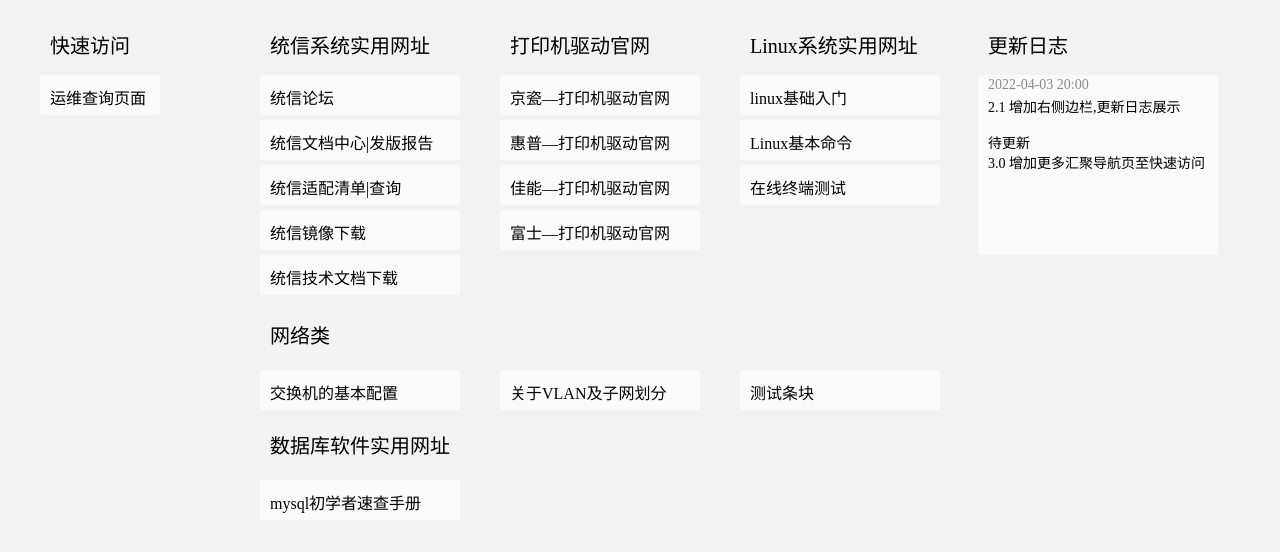
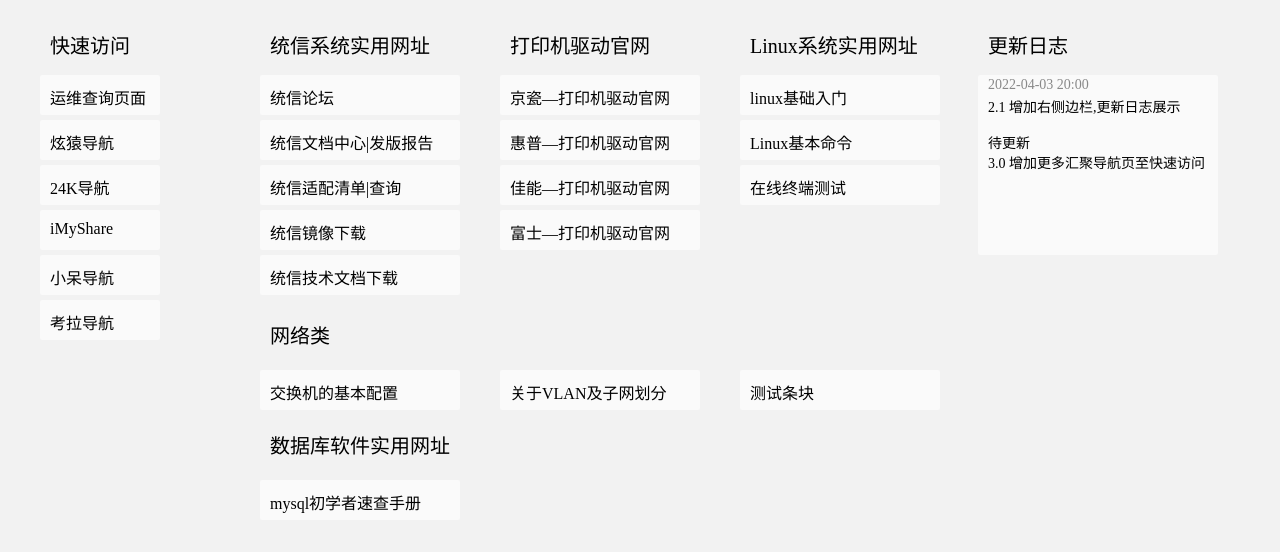
Before and after one commit to yoloy001/yoloy001.github.io, a plain HTML site: page index.html in a window 1280 px wide. Shown: the part 54-606 px from the top of the page. Drawn offline with Linux system fonts and the light colour scheme.

Commit message:
Update index.html

```diff
--- a/index.html
+++ b/index.html
@@ -49,8 +49,8 @@
 			<div style="margin: 0 auto;width: 1200px; height: 500px;padding-bottom: 100px;background-color: ;">
 
 				<!--左部第1块  position:fixed;(定位)-->
-				<div style="width: 200px; height: 100px;float: left;background-color: ;">
-					<div style="width: 200px; height: 100px;position:fixed;background-color: ;">
+				<div style="width: 200px; height: 400px;float: left;background-color: ;">
+					<div style="width: 200px; height: 400px;position:fixed;background-color: ;">
 
 						<div style="width: 200px;background-color: ;">
 							<a style="font-size: 20px;font-weight: ;">快速访问</a>
@@ -58,9 +58,12 @@
 
 
 						<ul style="padding-inline-start: 0px;background-color: ;">
-
-							<li style="width: 120px;float: left;margin: 0px;margin-right: 10px;background-color: ;"><a target="_blank" href="/index2.html">运维查询页面</a></li>
-
+							<li style="width: 120px;float: left;margin-top: 0px;margin-right: 10px;background-color: ;"><a target="_blank" href="/index2.html">运维查询页面</a></li>
+							<li style="width: 120px;float: left;margin: 0px;margin-right: 10px;background-color: ;"><a target="_blank" href="https://xydh.fun/">炫猿导航</a></li>
+							<li style="width: 120px;float: left;margin-top: 5px;margin-right: 10px;background-color: ;"><a target="_blank" href="https://www.24kdh.com/">24K导航</a></li>
+							<li style="width: 120px;float: left;margin-top: 0px;margin-right: 10px;background-color: ;"><a target="_blank" href="https://imyshare.com/">iMyShare</a></li>
+							<li style="width: 120px;float: left;margin-top: 0px;margin-right: 10px;background-color: ;"><a target="_blank" href="https://www.webjike.com/">小呆导航</a></li>
+							<li style="width: 120px;float: left;margin-top: 0px;margin-right: 10px;background-color: ;"><a target="_blank" href="https://www.kaolamedia.com/">考拉导航</a></li>
 
 
 						</ul>
```
